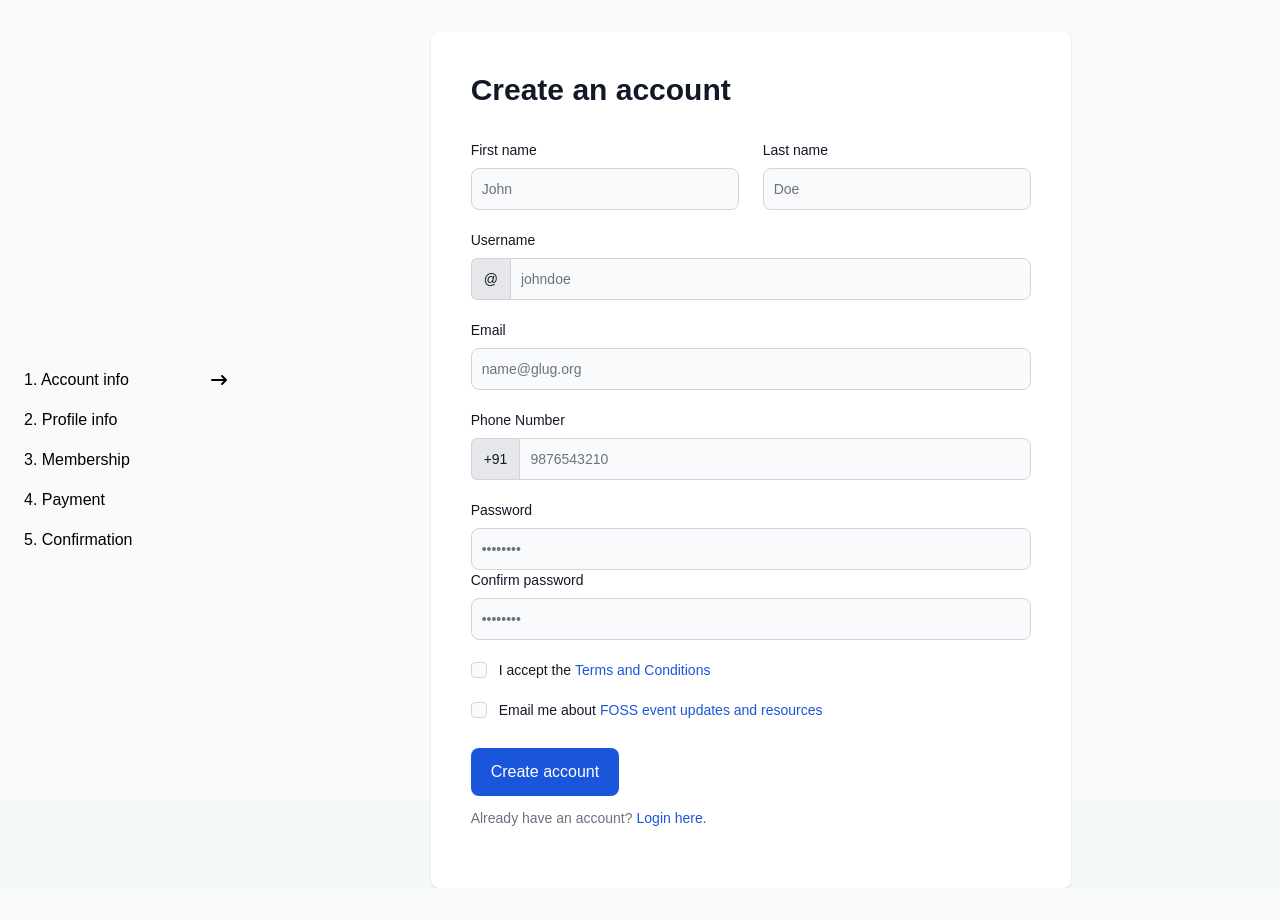
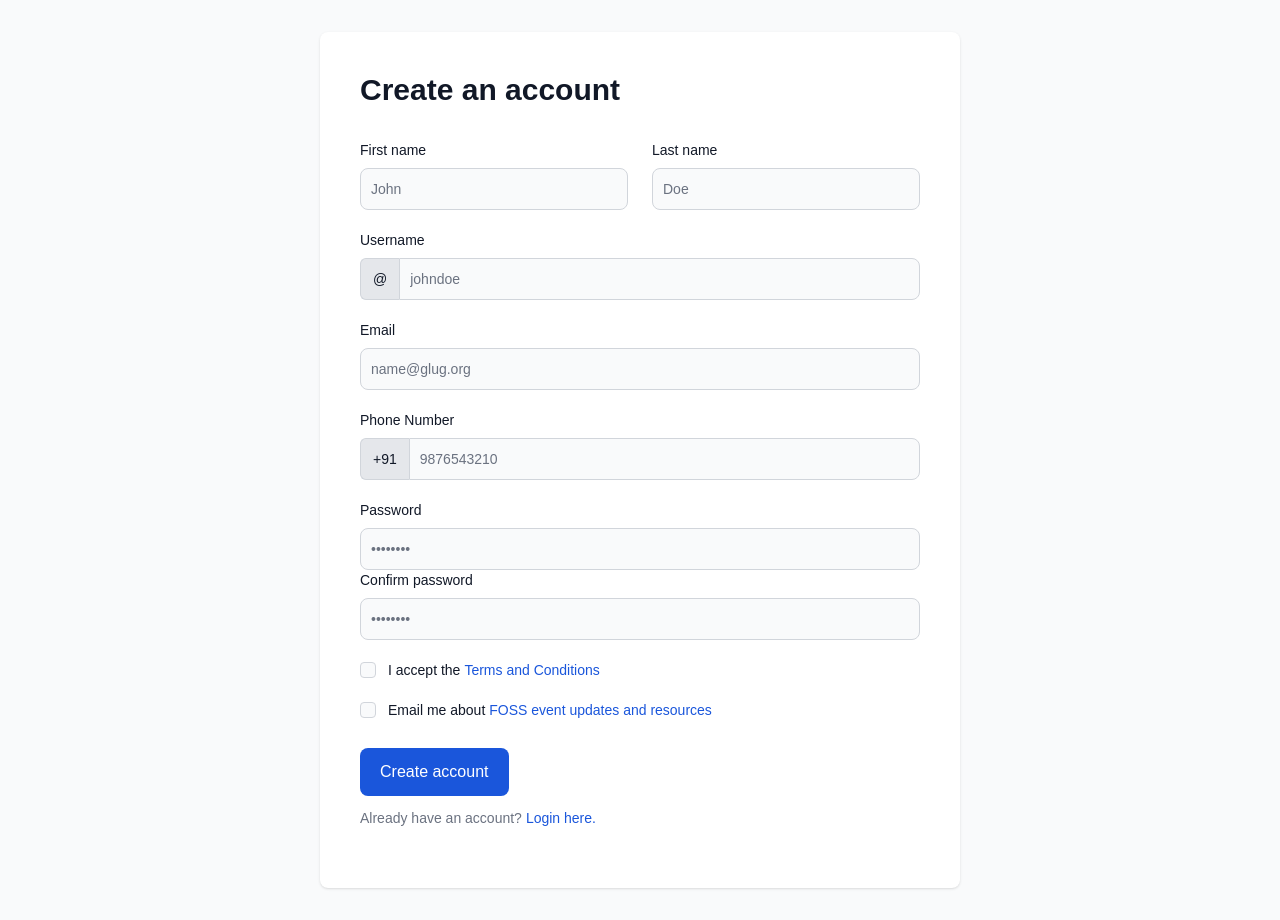
Before and after one commit to juandavid24w/htj79, a Django app: page /user/signup/ in a window 1280 px wide. Before the commit the page ends 888 px from the top, so only its background shows below. Run offline with Django 4.2, Linux system fonts and the light colour scheme; style sheets or scripts are compiled from the project's sources.

Commit message:
removing duplication WIP

```diff
--- a/member/forms.py
+++ b/member/forms.py
@@ -1,10 +1,11 @@
 from django import forms
 from django.core import validators
-from django.contrib.auth.forms import password_validation
+from django.contrib.auth import password_validation
 from member.models import Members, Membership
 from glug.models import GLUG
 from institutions.models import Institutions
 from hacktivist.models import Occupation, EducationalQualification
+from django.conf import settings
 
 
 class LoginForm(forms.Form):
@@ -19,7 +20,7 @@ class LoginForm(forms.Form):
         required=True,
         widget=forms.EmailInput(
             attrs={
-                "placeholder": "name@glug.org",
+                "placeholder": settings.PLACEHOLDER["email"],
             }
         ),
     )
@@ -28,7 +29,7 @@ class LoginForm(forms.Form):
         required=True,
         widget=forms.PasswordInput(
             attrs={
-                "placeholder": "••••••••",
+                "placeholder": settings.PLACEHOLDER["password"],
             }
         ),
     )
@@ -56,7 +57,8 @@ class UserCreationForm(forms.ModelForm):
         widget=forms.TextInput(
             attrs={
                 "pattern": "[A-Za-z]{1,150}",
-                "placeholder": "John",
+                "placeholder": settings.PLACEHOLDER["firstName"],
+                "title": "First name should only contain letters.",
                 "class": "bg-gray-50 border border-gray-300 text-gray-900 sm:text-sm rounded-lg focus:ring-blue-500 focus:border-blue-500 block w-full p-2.5 dark:bg-gray-700 dark:border-gray-600 dark:placeholder-gray-400 dark:text-white dark:focus:ring-blue-500 dark:focus:border-blue-500",
             }
         ),
@@ -67,7 +69,8 @@ class UserCreationForm(forms.ModelForm):
         widget=forms.TextInput(
             attrs={
                 "pattern": "[A-Za-z]{1,150}",
-                "placeholder": "Doe",
+                "placeholder": settings.PLACEHOLDER["lastName"],
+                "title": "Last name should only contain letters.",
                 "class": "bg-gray-50 border border-gray-300 text-gray-900 sm:text-sm rounded-lg focus:ring-blue-500 focus:border-blue-500 block w-full p-2.5 dark:bg-gray-700 dark:border-gray-600 dark:placeholder-gray-400 dark:text-white dark:focus:ring-blue-500 dark:focus:border-blue-500",
             }
         ),
@@ -78,7 +81,7 @@ class UserCreationForm(forms.ModelForm):
         widget=forms.TextInput(
             attrs={
                 "class": "rounded-none rounded-r-lg bg-gray-50 border border-gray-300 text-gray-900 focus:ring-blue-500 focus:border-blue-500 block flex-1 min-w-0 w-full text-sm p-2.5 dark:bg-gray-700 dark:border-gray-600 dark:placeholder-gray-400 dark:text-white dark:focus:ring-blue-500 dark:focus:border-blue-500",
-                "placeholder": "johndoe",
+                "placeholder": settings.PLACEHOLDER["username"],
             }
         ),
     )
@@ -87,7 +90,7 @@ class UserCreationForm(forms.ModelForm):
         required=True,
         widget=forms.EmailInput(
             attrs={
-                "placeholder": "name@glug.org",
+                "placeholder": settings.PLACEHOLDER["email"],
                 "class": "bg-gray-50 border border-gray-300 text-gray-900 sm:text-sm rounded-lg focus:ring-blue-500 focus:border-blue-500 block w-full p-2.5 dark:bg-gray-700 dark:border-gray-600 dark:placeholder-gray-400 dark:text-white dark:focus:ring-blue-500 dark:focus:border-blue-500",
             }
         ),
@@ -103,7 +106,7 @@ class UserCreationForm(forms.ModelForm):
             attrs={
                 "type": "tel",
                 "min": "0",
-                "placeholder": "9876543210",
+                "placeholder": settings.PLACEHOLDER["tel"],
                 "class": "rounded-none rounded-r-lg bg-gray-50 border border-gray-300 text-gray-900 focus:ring-blue-500 focus:border-blue-500 block flex-1 min-w-0 w-full text-sm p-2.5 dark:bg-gray-700 dark:border-gray-600 dark:placeholder-gray-400 dark:text-white dark:focus:ring-blue-500 dark:focus:border-blue-500",
             }
         ),
@@ -116,7 +119,7 @@ class UserCreationForm(forms.ModelForm):
             attrs={
                 "data-popover-target": "popover-password",
                 "data-popover-placement": "bottom",
-                "placeholder": "••••••••",
+                "placeholder": settings.PLACEHOLDER["password"],
                 "class": "bg-gray-50 border border-gray-300 text-gray-900 sm:text-sm rounded-lg focus:ring-blue-500 focus:border-blue-500 block w-full p-2.5 dark:bg-gray-700 dark:border-gray-600 dark:placeholder-gray-400 dark:text-white dark:focus:ring-blue-500 dark:focus:border-blue-500",
             }
         ),
@@ -126,12 +129,12 @@ class UserCreationForm(forms.ModelForm):
         required=True,
         widget=forms.PasswordInput(
             attrs={
-                "placeholder": "••••••••",
+                "placeholder": settings.PLACEHOLDER["password"],
                 "class": "bg-gray-50 border border-gray-300 text-gray-900 sm:text-sm rounded-lg focus:ring-blue-500 focus:border-blue-500 block w-full p-2.5 dark:bg-gray-700 dark:border-gray-600 dark:placeholder-gray-400 dark:text-white dark:focus:ring-blue-500 dark:focus:border-blue-500",
             }
         ),
     )
-    is_accept_TC: "Is User Accept the Terms & Conditions" = forms.BooleanField(
+    is_accept_TC = forms.BooleanField(
         label="",
         required=True,
         widget=forms.CheckboxInput(
--- a/member/templates/signup/_mbase.html
+++ b/member/templates/signup/_mbase.html
@@ -8,17 +8,10 @@
     <title>{% block title %}{% endblock %}</title>
     <link rel="stylesheet" href="{% static 'src/tailwindcss/main.css' %}" />
   </head>
-  <body class="bg-green-50">
-    <div class="flex flex-col min-h-screen bg-white dark:bg-gray-900">
-      <main class="bg-gray-50 dark:bg-gray-900">
-        <div class="py-8 px-6 md:h-screen">
-          <div class="relative flex flex-col md:flex-row gap-4">
-            <!-- stepper -->
-            {% block stepper %} {% endblock %}
-            <!-- endstepper -->
-            <!-- mobile stepper -->
-            {% block mstepper %}{% endblock %}
-            <!-- endstepper -->
+  <body>
+    <div class="flex flex-col min-h-screen bg-gray-50 dark:bg-gray-900">
+      <div class="py-8 px-6">
+        <div class="flex flex-col md:flex-row gap-4">
           <div
             class="basis-4/6 flex flex-col m-auto justify-normal items-center w-full bg-white rounded-lg shadow lg:flex md:mt-0 lg:max-w-screen-sm xl:p-0 dark:bg-gray-800"
           >
@@ -36,7 +29,6 @@
           </div>
         </div>
       </div>
-      </main>
     </div>
     <script src="{% static 'src/flowbite/flowbite.min.js' %}"></script>
   </body>
--- a/member/templates/signup/step1.html
+++ b/member/templates/signup/step1.html
@@ -3,131 +3,42 @@
 {% block title %} Account Info {% endblock %}
 <!-- title -->
 {% block formtitle %}Create an account{% endblock %}
-<!-- stepper -->
-{% block stepper %}
-<ol class="hidden md:block space-y-4 w-72 basis-1/6 mx-auto md:mx-0 md:my-auto">
-    <li>
-        <div class="stepper-active" role="alert">
-            <div class="flex items-center justify-between">
-                <span class="sr-only">Account</span>
-                <h3 class="font-medium">1. Account info</h3>
-                <svg aria-hidden="true" class="w-5 h-5" fill="currentColor" viewBox="0 0 20 20" xmlns="http://www.w3.org/2000/svg">
-                    <path fill-rule="evenodd" d="M12.293 5.293a1 1 0 011.414 0l4 4a1 1 0 010 1.414l-4 4a1 1 0 01-1.414-1.414L14.586 11H3a1 1 0 110-2h11.586l-2.293-2.293a1 1 0 010-1.414z" clip-rule="evenodd"></path>
-                </svg>
-            </div>
-        </div>
-    </li>
-    <li>
-        <div class="stepper-inactive" role="alert">
-            <div class="flex items-center justify-between">
-                <span class="sr-only">Profile info</span>
-                <h3 class="font-medium">2. Profile info</h3>
-            </div>
-        </div>
-    </li>
-    <li>
-        <div class="stepper-inactive" role="alert">
-            <div class="flex items-center justify-between">
-                <span class="sr-only">Membership</span>
-                <h3 class="font-medium">3. Membership</h3>
-            </div>
-        </div>
-    </li>
-    <li>
-        <div class="stepper-inactive" role="alert">
-            <div class="flex items-center justify-between">
-                <span class="sr-only">Payment</span>
-                <h3 class="font-medium">4. Payment</h3>
-            </div>
-        </div>
-    </li>
-    <li>
-        <div class="stepper-inactive" role="alert">
-            <div class="flex items-center justify-between">
-                <span class="sr-only">Confirmation</span>
-                <h3 class="font-medium">5. Confirmation</h3>
-            </div>
-        </div>
-    </li>
-</ol>
-{% endblock %}
-<!-- mstepper -->
-{% block mstepper %}
-<ol class="flex md:hidden items-center justify-around overflow-clip w-full p-3 space-x-2 text-sm font-medium text-center text-gray-500 bg-white border border-gray-200 rounded-lg shadow-sm dark:text-gray-400 sm:text-base dark:bg-gray-800 dark:border-gray-700 sm:p-4 sm:space-x-4">
-    <li class="flex items-center mstepper-active">
-        <span class="flex items-center justify-center w-5 h-5 mr-2 text-xs rounded-full shrink-0 mstepper-active-border">
-            1
-        </span>
-        <span class="hidden sm:inline-flex sm:ml-2">Account Info</span>
-        <svg class="w-3 h-3 ml-2 sm:ml-4" aria-hidden="true" xmlns="http://www.w3.org/2000/svg" fill="none" viewBox="0 0 12 10">
-            <path stroke="currentColor" stroke-linecap="round" stroke-linejoin="round" stroke-width="2" d="m7 9 4-4-4-4M1 9l4-4-4-4" />
-        </svg>
-    </li>
-    <li class="flex items-center">
-        <span class="flex items-center justify-center w-5 h-5 mr-2 text-xs rounded-full shrink-0 mstepper-inactive-border">
-            2
-        </span>
-        <span class="hidden sm:inline-flex sm:ml-2">Profile Info</span>
-        <svg class="w-3 h-3 ml-2 sm:ml-4" aria-hidden="true" xmlns="http://www.w3.org/2000/svg" fill="none" viewBox="0 0 12 10">
-            <path stroke="currentColor" stroke-linecap="round" stroke-linejoin="round" stroke-width="2" d="m7 9 4-4-4-4M1 9l4-4-4-4" />
-        </svg>
-    </li>
-    <li class="flex items-center">
-        <span class="flex items-center justify-center w-5 h-5 mr-2 text-xs rounded-full shrink-0 mstepper-inactive-border">
-            3
-        </span>
-        <span class="hidden sm:inline-flex sm:ml-2">Membership</span>
-        <svg class="w-3 h-3 ml-2 sm:ml-4" aria-hidden="true" xmlns="http://www.w3.org/2000/svg" fill="none" viewBox="0 0 12 10">
-            <path stroke="currentColor" stroke-linecap="round" stroke-linejoin="round" stroke-width="2" d="m7 9 4-4-4-4M1 9l4-4-4-4" />
-        </svg>
-    </li>
-    <li class="flex items-center">
-        <span class="flex items-center justify-center w-5 h-5 mr-2 text-xs rounded-full shrink-0 mstepper-inactive-border">
-            4
-        </span>
-        <span class="hidden sm:inline-flex sm:ml-2">Payment</span>
-        <svg class="w-3 h-3 ml-2 sm:ml-4" aria-hidden="true" xmlns="http://www.w3.org/2000/svg" fill="none" viewBox="0 0 12 10">
-            <path stroke="currentColor" stroke-linecap="round" stroke-linejoin="round" stroke-width="2" d="m7 9 4-4-4-4M1 9l4-4-4-4" />
-        </svg>
-    </li>
-    <li class="flex items-center">
-        <span class="flex items-center justify-center w-5 h-5 mr-2 text-xs rounded-full shrink-0 mstepper-inactive-border">
-            5
-        </span>
-        <span class="hidden sm:inline-flex sm:ml-2">Confirmation</span>
-    </li>
-</ol>
-{% endblock %}
 <!-- form -->
 {%block content%}
 <form class="mt-8" method="post" action="">
   {% csrf_token %}
-    <div class="flex flex-col mb-5 space-y-6 md:flex-row md:space-y-0 md:space-x-6">
+  <div
+    class="flex flex-col mb-5 space-y-6 md:flex-row md:space-y-0 md:space-x-6"
+  >
     <div class="w-full">
-            <label for="firstName" class="block mb-2 text-sm font-medium text-gray-900 dark:text-white">First name</label>
+      <label for="firstName">First name</label>
       {{form.first_name}} {{errors.first_name}}
     </div>
     <div class="w-full">
-            <label for="lastName" class="block mb-2 text-sm font-medium text-gray-900 dark:text-white">Last name</label>
+      <label for="lastName">Last name</label>
       {{form.last_name}} {{erros.last_name}}
     </div>
   </div>
-    <label for="website-admin" class="block mb-2 text-sm font-medium text-gray-900 dark:text-white">Username</label>
+  <label for="website-admin">Username</label>
   <div class="flex mb-5">
-        <span class="inline-flex items-center px-3 text-sm text-gray-900 bg-gray-200 border border-r-0 border-gray-300 rounded-l-md dark:bg-gray-600 dark:text-gray-400 dark:border-gray-600">
+    <span
+      class="inline-flex items-center px-3 text-sm text-gray-900 bg-gray-200 border border-r-0 border-gray-300 rounded-l-md dark:bg-gray-600 dark:text-gray-400 dark:border-gray-600"
+    >
       @
     </span>
     {{form.username}}
   </div>
   {{errors.username}}
   <div class="mb-5">
-        <label for="email" class="block mb-2 text-sm font-medium text-gray-900 dark:text-white">Email</label>
+    <label for="email">Email</label>
     {{form.email}} {{errors.email}}
   </div>
   <div class="mb-5">
-        <label for="contact" class="block mb-2 text-sm font-medium text-gray-900 dark:text-white">Phone Number</label>
+    <label for="contact">Phone Number</label>
     <div class="flex">
-            <span class="inline-flex items-center px-3 text-sm text-gray-900 bg-gray-200 border border-r-0 border-gray-300 rounded-l-md dark:bg-gray-600 dark:text-gray-400 dark:border-gray-600">
+      <span
+        class="inline-flex items-center px-3 text-sm text-gray-900 bg-gray-200 border border-r-0 border-gray-300 rounded-l-md dark:bg-gray-600 dark:text-gray-400 dark:border-gray-600"
+      >
         +91
       </span>
       {{form.contact}}
@@ -135,9 +46,14 @@
     {{errors.contact}}
   </div>
   <div class="mb-5">
-        <label for="password" class="block mb-2 text-sm font-medium text-gray-900 dark:text-white">Password</label>
+    <label for="password">Password</label>
     {{form.password}} {{errors.password}}
-        <div data-popover id="popover-password" role="tooltip" class="absolute z-10 invisible inline-block text-sm text-gray-500 transition-opacity duration-300 bg-white border border-gray-200 rounded-lg shadow-sm opacity-0 w-72 dark:bg-gray-800 dark:border-gray-600 dark:text-gray-400">
+    <div
+      data-popover
+      id="popover-password"
+      role="tooltip"
+      class="absolute z-10 invisible inline-block text-sm text-gray-500 transition-opacity duration-300 bg-white border border-gray-200 rounded-lg shadow-sm opacity-0 w-72 dark:bg-gray-800 dark:border-gray-600 dark:text-gray-400"
+    >
       <div class="p-3 space-y-2">
         <h3 class="font-semibold text-gray-900 dark:text-white">
           Must have at least 8 characters
@@ -154,28 +70,47 @@
       <div data-popper-arrow></div>
     </div>
     <div class="mb-5">
-            <label for="password" class="block mb-2 text-sm font-medium text-gray-900 dark:text-white">Confirm password</label>
+      <label for="password">Confirm password</label>
       {{form.confirm_password}}
     </div>
     <div class="flex items-start mb-3">
       <div class="flex items-center h-5">{{form.is_accept_TC}}</div>
       <div class="ml-3 text-sm">
-                <label for="terms" class="font-medium text-gray-900 dark:text-white">I accept the<a class="ml-1 text-blue-700 dark:text-blue-500 hover:underline" href="/terms-and-conditions/">Terms and Conditions</a></label>
+        <label for="terms" class="font-medium text-gray-900 dark:text-white"
+          >I accept the<a
+            class="ml-1 text-blue-700 dark:text-blue-500 hover:underline"
+            href="/terms-and-conditions/"
+            >Terms and Conditions</a
+          ></label
+        >
       </div>
     </div>
     <div class="flex items-start mb-5">
       <div class="flex items-center h-5">
-                <input id="news" aria-describedby="news" name="news" type="checkbox" class="w-4 h-4 bg-gray-50 rounded border-gray-300 focus:ring-3 focus:ring-blue-300 dark:focus:ring-blue-600 dark:ring-offset-gray-800 dark:bg-gray-700 dark:border-gray-600" />
+        <input
+          id="news"
+          aria-describedby="news"
+          name="news"
+          type="checkbox"
+          class="w-4 h-4 bg-gray-50 rounded border-gray-300 focus:ring-3 focus:ring-blue-300 dark:focus:ring-blue-600 dark:ring-offset-gray-800 dark:bg-gray-700 dark:border-gray-600"
+        />
       </div>
       <div class="ml-3 text-sm">
-                <label for="news" class="font-medium text-gray-900 dark:text-white">Email me about<span class="ml-1 text-blue-700 dark:text-blue-500 hover:underline">FOSS event updates and resources</span></label>
+        <label for="news" class="font-medium text-gray-900 dark:text-white"
+          >Email me about<span
+            class="ml-1 text-blue-700 dark:text-blue-500 hover:underline"
+            >FOSS event updates and resources</span
+          ></label
+        >
       </div>
     </div>
-        <button class="text-white font-medium rounded-lg text-base px-5 py-3 w-full sm:w-auto text-center bg-blue-700" type="submit">
-            <span class="flex justify-center items-center">Create account</span>
-        </button>
+    <button class="button-primary" type="submit">Create account</button>
     <div class="text-sm mt-3 font-medium text-gray-500 dark:text-gray-400">
-            Already have an account?<a class="ml-1 text-blue-700 dark:text-blue-500 hover:underline" href="{% url 'home' %}">Login here.</a>
+      Already have an account?<a
+        class="ml-1 text-blue-700 dark:text-blue-500 hover:underline"
+        href="{% url 'home' %}"
+        >Login here.</a
+      >
     </div>
   </div>
 </form>
```
Also changed, not shown: hacktivist/settings.py (+38 -33 lines). Lines whose indentation alone changed are shown as unchanged.
